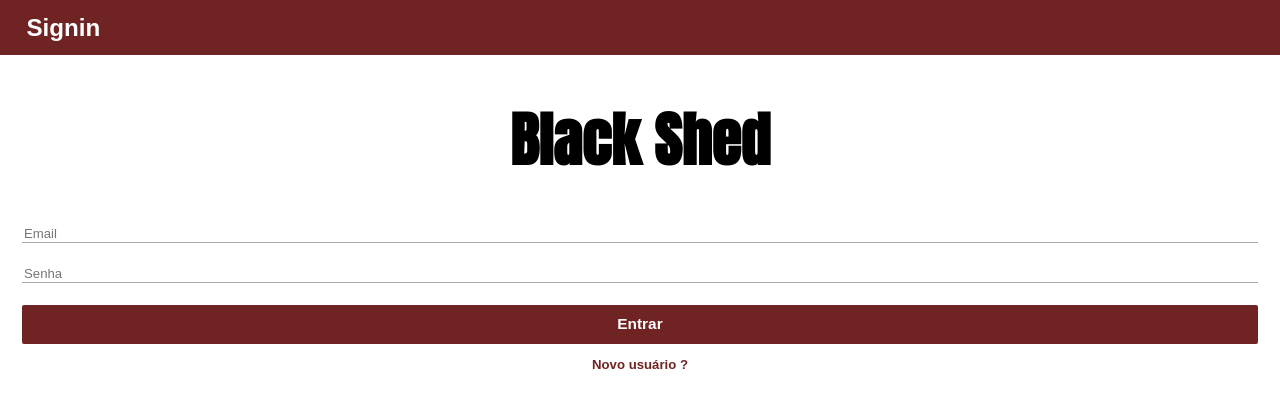
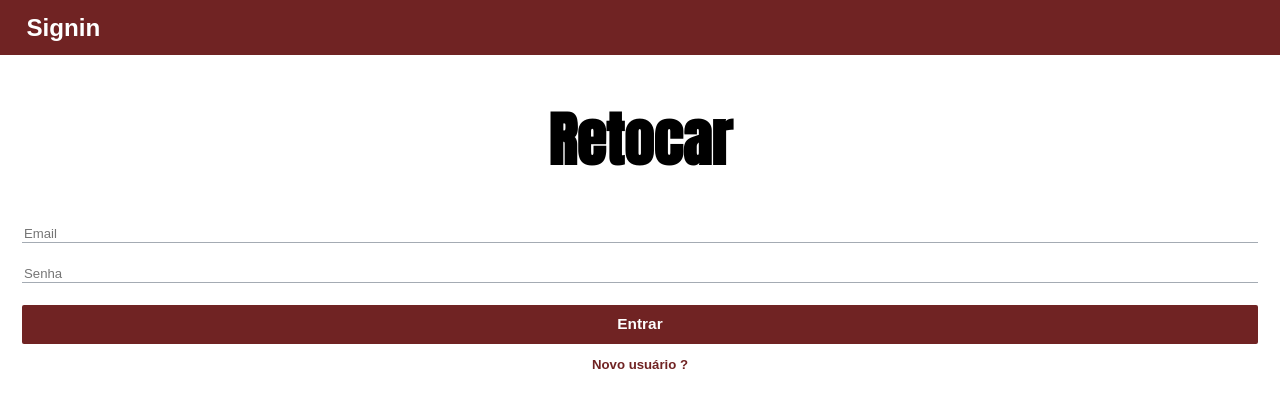
Before and after one commit to ianrg90/my-shop, a React (Create React App) app in the folder app/: page /login in a window 1280 px wide. Shown: the top 408 px of the page. Built offline with nearby package versions, Linux system fonts and the light colour scheme; the HTML template or start-up script is replaced by a standard one.

Commit message:
Fixing logo

```diff
--- a/app/src/components/login/Signin.js
+++ b/app/src/components/login/Signin.js
@@ -53,7 +53,7 @@ function Signin(props) {
       <Header text="Signin" />
       <Main>
         <div className={classes.logo}>
-          <h1>Black Shed</h1>
+          <h1>Retocar</h1>
         </div>
         <form>
           <div className={classes["form-control"]}>
--- a/app/src/pages/QuoteDetailsPage.js
+++ b/app/src/pages/QuoteDetailsPage.js
@@ -183,7 +183,7 @@ function QuoteDetailsPage() {
                 <hr />
                 <h1 className={classes.total}>Total: {currentQuote.total}</h1>
               </Card>
-            </div>
+
               {currentQuote.obs !== "" && (
                 <Card>
                   <div className={classes.obs}>
@@ -200,7 +200,7 @@ function QuoteDetailsPage() {
                   </div>
                 </Card>
               )}
-
+            </div>
             <div className={classes.status}>
               <label htmlFor="status">Status: </label>
               <select name="status" onBlur={handleStatus}>
--- a/app/src/pages/QuoteDetailsPage.module.css
+++ b/app/src/pages/QuoteDetailsPage.module.css
@@ -74,10 +74,13 @@
   border-radius: 5px;
   background-color: white;
   border: none;
+  text-transform: capitalize;
+
 }
 
 .status option {
   font-size: 0.6rem;
+
 }
 
 .actions {
--- a/app/src/pages/UserOptionsPage.js
+++ b/app/src/pages/UserOptionsPage.js
@@ -30,7 +30,7 @@ function UserOptionsPage() {
 
   return (
     <Fragment>
-      {!loading && !hasError && <Header text= "Black Shed" />}
+      {!loading && !hasError && <Header text= "Retocar" />}
       <Main>
         {!loading && !hasError && (
           <div className={classes["user-menu"]}>
```
Lines whose indentation alone changed are shown as unchanged.
